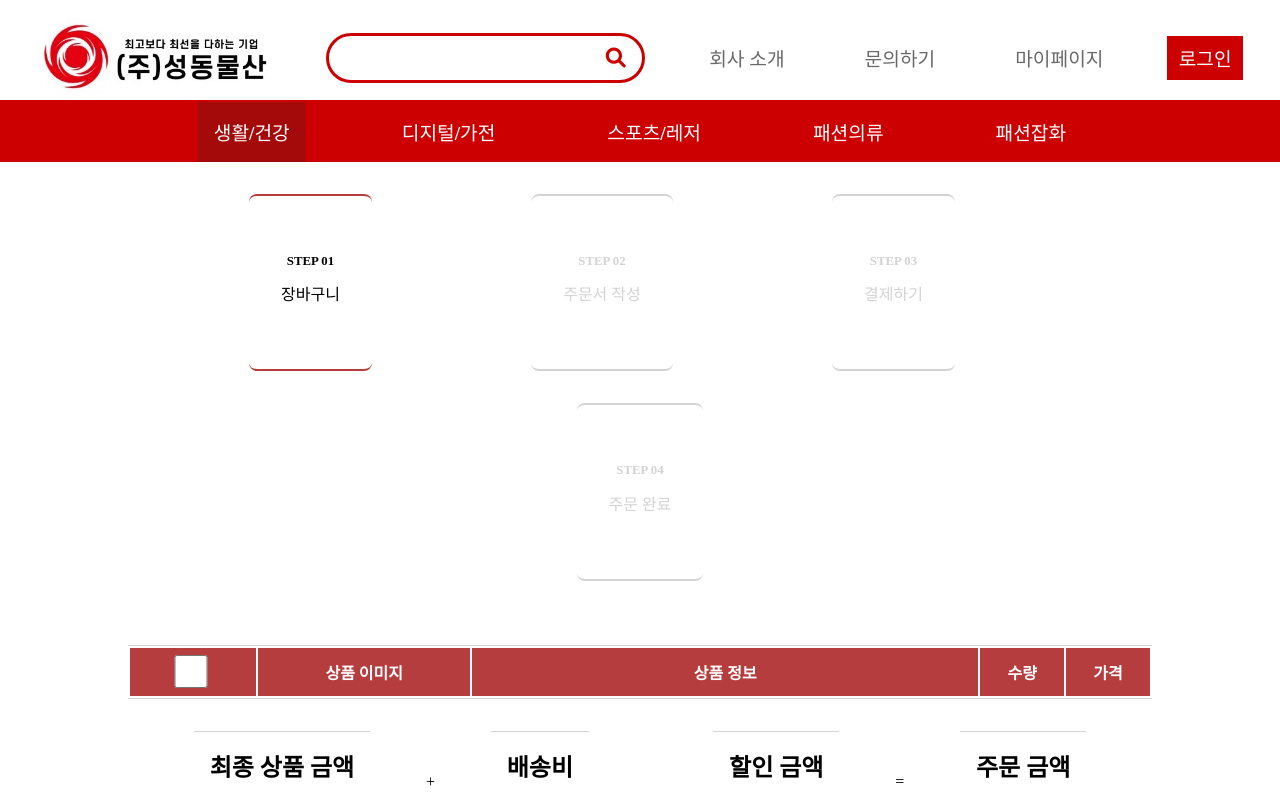
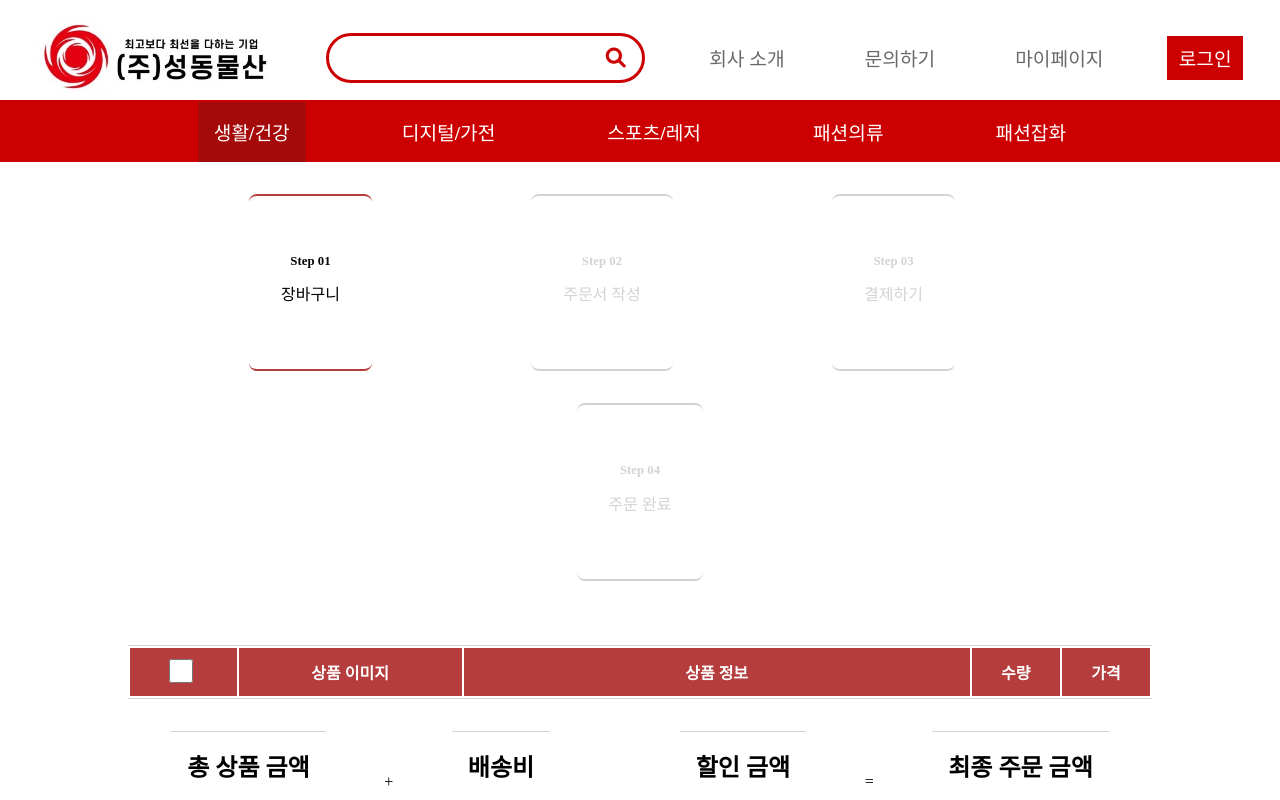
Before and after one commit to DevSe-project/Sungdong-FrontEnd, a React (Create React App) app: page /basket in a window 1280 px wide. Shown: the top 800 px of the page. Built offline with nearby package versions, Linux system fonts and the light colour scheme; a web font is replaced by a local one.

Commit message:
UPDATE : 체크박스 크기 수정, 장바구니 STEP 진행창 모듈화 및 STEP2 OUTLET 적용, 배송비와 할인비 적용 안됐던 점 수정

```diff
--- a/src/App.css
+++ b/src/App.css
@@ -233,8 +233,8 @@ i.fa-solid.fa-heart{
 
 /* 체크박스 크기 조정(노인공경) */
 input[type="checkbox"] {
-  width: 20px;
-  height: 20px;
+  width: 1.8em;
+  height: 1.8em;
   margin-right: 8px;
   cursor: pointer;
 }
--- a/src/App.js
+++ b/src/App.js
@@ -53,7 +53,9 @@ function App() {
         } />
         <Route path='/basket' element={
           <Basket orderList={orderList} setOrderList={setOrderList}/>
-        } />
+        }>
+          <Route path='receipe' element={<div><div>asdasd</div></div>}/>
+        </Route>
       </Routes>
     </div>
   );
--- a/src/component/AboutLogin/Login.module.css
+++ b/src/component/AboutLogin/Login.module.css
@@ -77,12 +77,6 @@
     align-items: center;
 }
 
-input[type="checkbox"] {
-    width: 2.5em; /* 체크박스의 가로 크기 */
-    height: 2.5em; /* 체크박스의 세로 크기 */
-    margin-right: 8px; /* 체크박스와 텍스트 사이 여백 조절 */
-  }
-
 .findId{
     cursor : pointer;
 }
--- a/src/component/Basket.js
+++ b/src/component/Basket.js
@@ -1,18 +1,31 @@
 import { useEffect, useState } from 'react';
 import styles from './Basket.module.css'
-import { useNavigate } from 'react-router-dom';
+import { Outlet, useNavigate } from 'react-router-dom';
 import { TopBanner } from './TopBanner';
 import { CategoryBar } from './CategoryBar';
 export function Basket(props){
   const navigate = useNavigate();
+  //총 상품 금액
   const [sum, setSum] = useState(0);
+
+  const delivery = 3000;
+  const [discount, setDiscount] = useState(0);
+
+  //최종 주문 금액
+  const [resultOrderPrice, setOrderPrice] = useState(0);
+
+  //수량
   const [count, setCount] = useState("");
+
+  //수정하기 state
   const [editStatus, setEditStatus] = useState(props.orderList.map(()=>false));
+
   // 체크박스를 통해 선택한 상품들을 저장할 상태 변수
   const [selectedItems, setSelectedItems] = useState([]);
 
   // 전체 선택 체크박스 상태를 저장할 상태 변수
   const [selectAll, setSelectAll] = useState(false);
+
 
   //selectedItems의 변화가 일어날 때마다 totalPrice(selectedItems)를 작동함 (전체 합계 계산)
   useEffect(() => {
@@ -41,7 +54,7 @@ export function Basket(props){
     }
   };
 
-
+  //상품 목록 삭제 함수
   const deletedList = () => {
   if(selectedItems !== null && selectedItems.length > 0){
     //props.wishlist 배열에서 selectedItems에 포함된(체크박스 선택된) 항목들이 아닌 것들로 새로운 배열을 생성
@@ -97,38 +110,45 @@ export function Basket(props){
       }
     });
     setSum(sum);
+    sum = (sum + delivery);
+    setOrderPrice(sum);
   }
+  // 탭 부분
+  const [activeTab, setActiveTab] = useState(1); // 현재 활성화된 탭을 추적하는 상태
+  //
+  function gotoReceipe(){
+    setActiveTab(2);
+    navigate("/basket/receipe");
+  }
+    const stepItems = [
+      { id: 1, title: '장바구니' },
+      { id: 2, title: '주문서 작성' },
+      { id: 3, title: '결제하기' },
+      { id: 4, title: '주문 완료' },
+    ];
   return(
     <div>
       <TopBanner/>
       <CategoryBar/>
       <div className={styles.stepBlock}>
         <div className={styles.stepBar}>
-          <div className={styles.stepOn}>
-            <p>STEP 01</p>
-            <h5>장바구니</h5>
-          </div>
-          <div className={styles.iconlocation}>
-            <i class="fal fa-chevron-right"></i>
-          </div>
-          <div className={styles.step}>
-            <p>STEP 02</p>
-            <h5>주문서 작성</h5>
-          </div>
-          <div className={styles.iconlocation}>
-            <i class="fal fa-chevron-right"></i>
-          </div>
-          <div className={styles.step}>
-            <p>STEP 03</p>
-            <h5>결제하기</h5>
-          </div>
-          <div className={styles.iconlocation}>
-            <i class="fal fa-chevron-right"></i>
-          </div>
-          <div className={styles.step}>
-            <p>STEP 04</p>
-            <h5>주문 완료</h5>
-          </div>
+          {stepItems.map((item)=> (
+          <>
+            {item.id === activeTab ?
+            <div className={styles.stepOn}>
+              <p>Step 0{item.id}</p>
+              <h5>{item.title}</h5>
+            </div>
+            : <div className={styles.step}>
+              <p>Step 0{item.id}</p>
+              <h5>{item.title}</h5>
+            </div>
+            }
+            {item.id < 4 && <div className={styles.iconlocation}>
+              <i class="fal fa-chevron-right"></i>
+            </div>}
+          </>
+          ))}
         </div>
         <div className={styles.body}>
           <table className={styles.table}>
@@ -179,9 +199,10 @@ export function Basket(props){
             : null}
             </tbody>
           </table>
+          <Outlet></Outlet>
           <div className={styles.finalContainer}>
               <div className={styles.finalBox}>
-                <h2>최종 상품 금액</h2>
+                <h2>총 상품 금액</h2>
                 <div className={styles.price}>
                   <h5>\{sum}</h5>
                 </div>
@@ -190,27 +211,29 @@ export function Basket(props){
               <div className={styles.finalBox}>
                 <h2>배송비</h2>
                 <div className={styles.price}>
-                  <h5>\{sum ? 3000 : 0}</h5>
+                  <h5>\{sum ? delivery : 0}</h5>
                 </div>
               </div>
               <i class="fal fa-minus"></i>
               <div className={styles.finalBox}>
                 <h2>할인 금액</h2>
                 <div className={styles.price}>
-                  <h5>\0</h5>
+                  <h5>\{discount}</h5>
                 </div>
               </div>
               <i class="fal fa-equals"></i>
               <div className={styles.finalBox}>
-                <h2>주문 금액</h2>
+                <h2>최종 주문 금액</h2>
                 <div className={styles.price}>
-                  <h5>\{sum ? `${sum}` - 3000 : 0}</h5>
+                  <h5>\{sum ? resultOrderPrice : 0}</h5>
                 </div>
               </div>
           </div>
           <div>
             <button className={styles.deletebutton} onClick={()=>deletedList()}>삭제</button>
-            <button className={styles.button}>{selectedItems ? `${selectedItems.length}건` : `0건`} 주문하기</button>
+            {selectedItems.length !==0 && activeTab === 2 ?
+            <button onClick={selectedItems.length >0 && activeTab === 2 ? ()=>{navigate("/pay")} : null} className={styles.button}>{selectedItems ? `${selectedItems.length}건` : `0건`} 주문하기</button>
+            : <button onClick={selectedItems.length >0 && activeTab === 1 ? ()=>{gotoReceipe();} : null} className={styles.button}>{selectedItems ? `${selectedItems.length}건` : `0건`} 주문하기</button>}
           </div>
         </div>
       </div>
```
